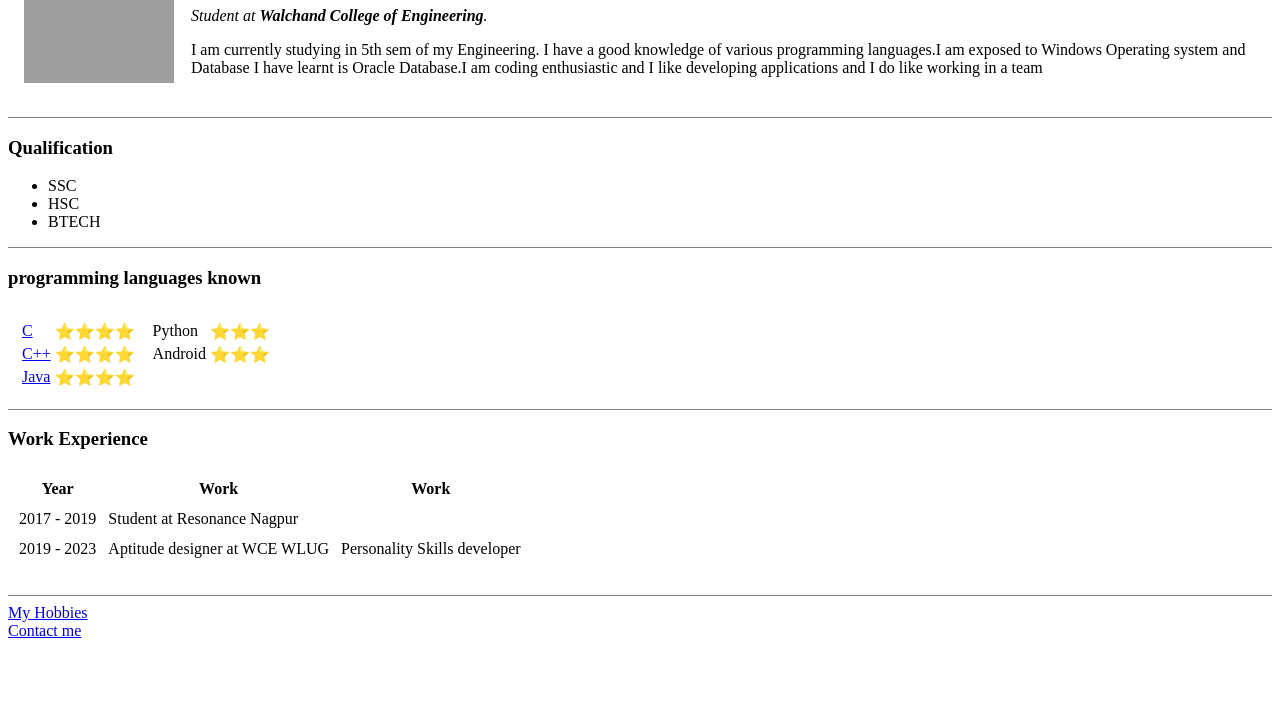
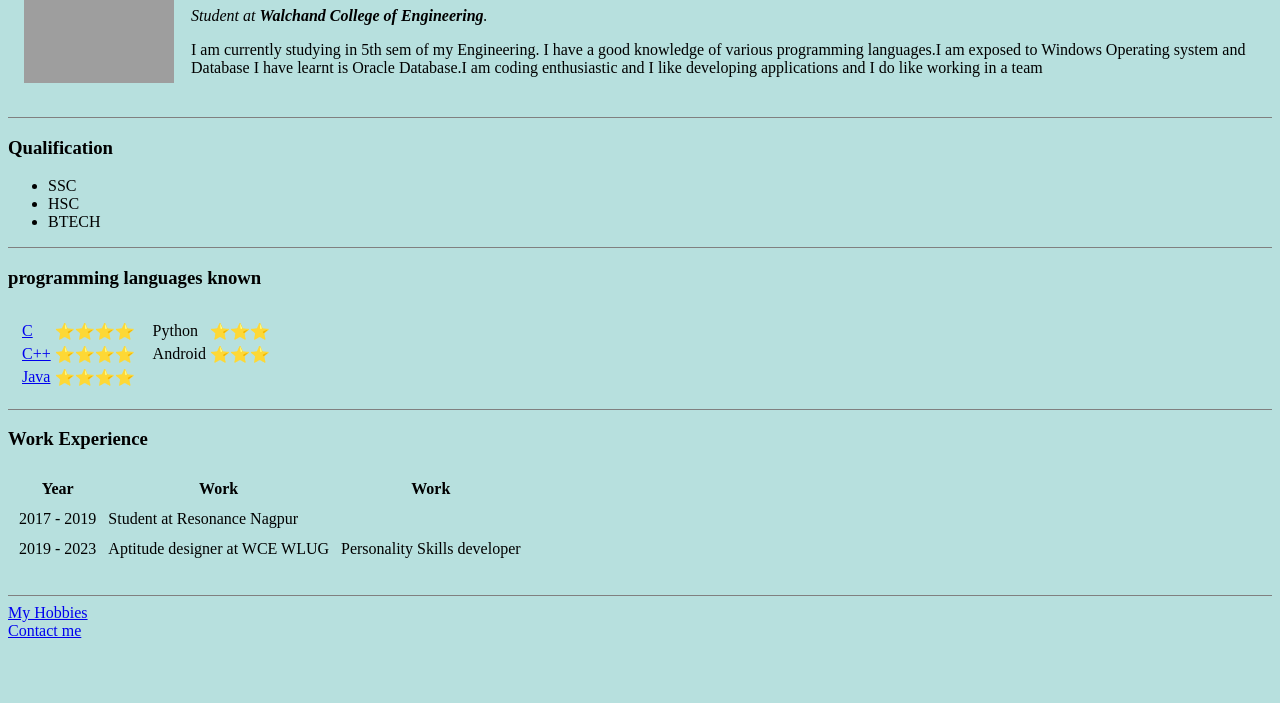
Before and after one commit to Harshal-9/CV, a plain HTML site: page index.html in a window 1280 px wide. Shown: the part 97-800 px from the top of the page. Drawn offline with Linux system fonts and the light colour scheme; grey boxes are pictures that could not be loaded.

Commit message:
added background color using inline css

```diff
--- a/index.html
+++ b/index.html
@@ -6,7 +6,7 @@
     <meta name="viewport" content="width=device-width, initial-scale=1.0">
     <title>Harshal's personal site</title>
 </head>
-<body>
+<body style="background-color:rgb(183, 224, 222);">
     <table cellspacing = "15">
         <tr>
             <td>
```
